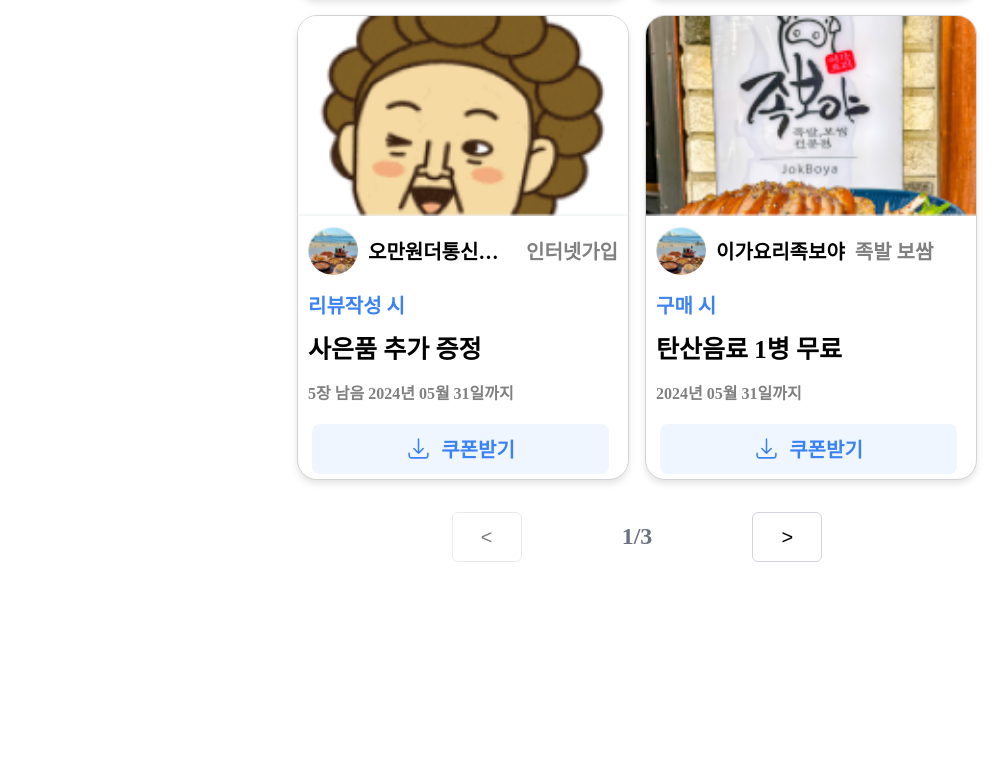
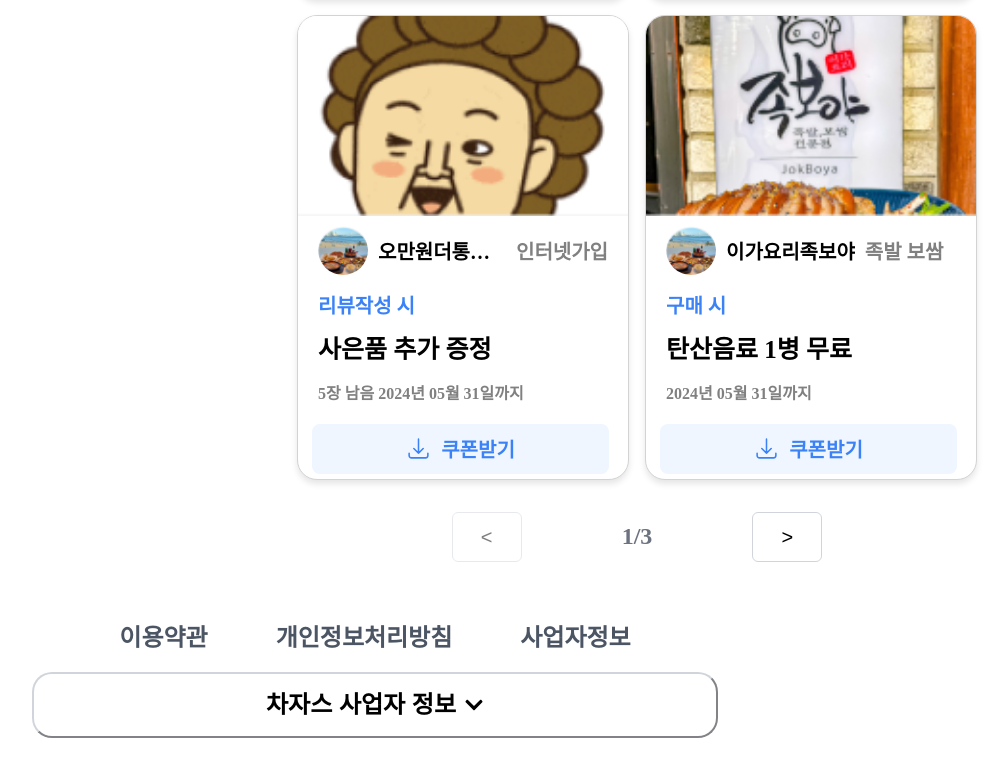
Before and after one commit to vosw1/my_app_test, a Next.js app: page / in a window 1280 px wide. Shown: the part 1352-2111 px from the top of the page, without its empty margins (3-1011 px from the left). Before the commit the page ends 1922 px from the top, so only its background shows below. Built offline with nearby package versions, Linux system fonts and the light colour scheme.

Commit message:
푸터 추가

```diff
--- a/src/app/components/coupon.module.css
+++ b/src/app/components/coupon.module.css
@@ -32,7 +32,7 @@
       white-space: nowrap; /* 텍스트가 한 줄로 표시되도록 설정 */
     text-overflow: ellipsis; /* 넘치는 부분을 '...'으로 표시 */
     font-size: 20px;
-    padding: 0 10px;
+    padding: 0 20px;
 }
 
 /* 클립 이미지, 사용자 이름, 분류 */
@@ -64,7 +64,7 @@
     display: flex; /* flexbox 사용 */
     flex-direction: column; /* 세로 방향 정렬 */
     font-weight: bold;
-    padding: 5px 10px;
+    padding: 5px 20px;
 
 }
 
--- a/src/app/components/coupon_card_list.module.css
+++ b/src/app/components/coupon_card_list.module.css
@@ -16,7 +16,7 @@
     justify-content: center; /* 가로 가운데 정렬 */
     align-items: center; /* 세로 가운데 정렬 */
     gap: 100px; /* 버튼과 텍스트 사이 여백 100px */
-    margin-top: 2rem; /* 네비게이션 상단 여백 */
+    margin: 2rem 0; /* 네비게이션 상단 여백 */
 }
 
 /* 페이지 버튼 */
--- a/src/app/components/event_banner.tsx
+++ b/src/app/components/event_banner.tsx
@@ -2,7 +2,7 @@
 
 import React, { useState } from 'react';
 import Image from 'next/image';
-import styles from './event_banner.module.css'; // 스타일 파일
+import styles from './event_banner.module.css';
 
 interface Banner {
   imageSrc: string;
--- /dev/null
+++ b/src/app/components/footer.module.css
@@ -0,0 +1,73 @@
+/* footer.module.css */
+.footer {
+    background-color: #ffffff; /* 푸터 배경색 */
+    padding: 20px; /* 푸터 내부 여백 */
+    border: none; /* 테두리 없음 */
+    width: 700px; /* 푸터 너비 */
+}
+
+.buttonContainer {
+    @apply flex justify-center gap-4; /* 버튼을 가운데 정렬하고 버튼 간의 여백 유지 */
+}
+
+.button {
+    @apply bg-white border-none text-gray-600 text-2xl font-bold px-4 py-2; /* 버튼 배경색, 테두리 없음, 글자 색상과 크기 설정 */
+    margin: 0 10px; /* 버튼 간의 여백 */
+}
+
+.textContent {
+    @apply text-center text-2xl text-gray-600; /* 가운데 정렬, 글자 크기와 색상 설정 */
+}
+
+.privacyText {
+    @apply text-center text-sm text-gray-600; /* 가운데 정렬, 위쪽 여백, 글자 크기 15px, 색상 설정 */
+    font-size: 18px; /* 글자 크기 18px 설정 */
+    padding: 10px 0; /* 각 셀의 내부 여백을 5px로 설정 */
+}
+
+.businessInfoContent {
+    @apply w-11/12 mx-auto py-4 text-gray-600 text-lg; /* 너비 설정, 가운데 정렬, 내부 여백, 글자 색상과 크기 설정 */
+    padding: 20px 10px; /* 좌우 여백 10px, 위아래 여백 20px */
+}
+
+.businessInfoContent table {
+    @apply w-full border-collapse; /* 테이블 너비 100%와 테두리 병합 */
+}
+
+.businessInfoContent td {
+    @apply border-b border-gray-300; /* 하단 테두리와 색상 설정 */
+    padding: 5px 0; /* 각 셀의 내부 여백을 5px로 설정 */
+}
+
+.businessInfoContent tr {
+    @apply mb-2; /* 각 행 사이의 여백을 10px로 설정 */
+}
+
+.businessInfoContent tr:last-child {
+    @apply mb-0; /* 마지막 행의 여백 제거 */
+}
+
+.businessInfoContent .label {
+    @apply font-bold text-left; /* 글자 두껍게, 왼쪽 정렬 */
+}
+
+.businessInfoContent .value {
+    @apply text-left; /* 왼쪽 정렬 */
+}
+
+.toggleButton {
+    @apply bg-white border-2 border-gray-300 rounded-md text-black font-bold text-2xl flex items-center justify-center cursor-pointer; /* 버튼 배경색, 테두리, 글자 색상과 크기 설정, 가운데 정렬, 커서 포인터 */
+    width: 98%; /* 버튼 너비 */
+    margin: 10px auto 0 auto; /* 버튼 중앙 정렬, 위쪽 여백 10px */
+    border-radius: 20px; /* 테두리 둥글게 설정 */
+    padding: 15px; /* 버튼 내부 여백 */
+    box-shadow: none; /* 그림자 제거 */
+}
+
+.toggleButton .icon {
+    @apply ml-2 text-xl text-black; /* 아이콘 왼쪽 여백, 크기와 색상 설정 */
+}
+
+.businessInfoContent .infoText {
+    font-size: 18px; /* 글자 크기 18px 설정 */
+}
--- a/src/app/components/footer.tsx
+++ b/src/app/components/footer.tsx
@@ -1,69 +1,80 @@
 "use client";
 
 import React, { useState } from 'react';
+import { FaChevronDown, FaChevronUp } from 'react-icons/fa'; // 아이콘 임포트
+import styles from './footer.module.css'; // CSS 모듈 임포트
 
 const Footer: React.FC = () => {
   const [selectedSection, setSelectedSection] = useState<'terms' | 'privacy' | 'business' | null>(null);
   const [showBusinessInfo, setShowBusinessInfo] = useState(false);
 
+  // 사업자 정보 표시/숨기기 토글 함수
   const toggleBusinessInfo = () => {
     setShowBusinessInfo(!showBusinessInfo);
   };
 
   return (
-    <footer className="bg-gray-800 text-white text-center py-4 mt-4">
-      {/* 메뉴 텍스트 */}
-      <div className="flex justify-center gap-10 mb-4">
-        <button onClick={() => setSelectedSection('terms')} className="text-white hover:underline">이용약관</button>
-        <button onClick={() => setSelectedSection('privacy')} className="text-white hover:underline">개인정보처리방침</button>
-        <button onClick={() => setSelectedSection('business')} className="text-white hover:underline">사업자정보</button>
+    <footer className={`text-center py-4 mt-4 border-t border-gray-200 ${styles.footer}`}>
+      {/* 메뉴 버튼들 */}
+      <div className={styles.buttonContainer}>
+        <button onClick={() => setSelectedSection('terms')} className={styles.button}>이용약관</button>
+        <button onClick={() => setSelectedSection('privacy')} className={styles.button}>개인정보처리방침</button>
+        <button onClick={() => setSelectedSection('business')} className={styles.button}>사업자정보</button>
       </div>
 
       {/* 선택된 내용 */}
-      <div className="text-center px-4 py-6 bg-white border border-gray-300 rounded-lg mx-2">
-        {selectedSection === 'terms' && <p>이용약관 내용이 여기에 표시됩니다.</p>}
-        {selectedSection === 'privacy' && <p>개인정보처리방침 내용이 여기에 표시됩니다.</p>}
+      <div className={`px-4 py-6 bg-white border border-gray-300 rounded-lg mx-2 ${styles.textContent}`}>
+        {selectedSection === 'terms' && <p className={styles.textContent}>이용약관 내용이 여기에 표시됩니다.</p>}
+        {selectedSection === 'privacy' && (
+          <p className={styles.privacyText}>
+            차자스는 통신판매중개사로 거래 당사자가 아니므로, 판매자가 등록한 상품 정보 및 거래 등에 대해 책임을 지지 않습니다. 단, 차자스가 판매자로 등록하여 판매한 판매자에 대해서는 책임을 부담합니다.
+          </p>
+        )}
         {selectedSection === 'business' && (
-          <>
+          <p className={styles.textContent}>사업자 정보 내용이 여기에 표시됩니다.</p>
+        )}
+      </div>
+
+      {/* 차자스 사업자 정보 버튼과 내용 */}
+      <div className="text-center mt-4">
         <button
           onClick={toggleBusinessInfo}
-              className="bg-white border border-gray-300 rounded-lg px-4 py-2 font-bold text-black"
+          className={styles.toggleButton}
         >
-              사업자 정보
+          차자스 사업자 정보
+          {showBusinessInfo ? <FaChevronUp className={styles.icon} /> : <FaChevronDown className={styles.icon} />}
         </button>
         {showBusinessInfo && (
-              <div className="mt-4 p-4 border border-gray-300 bg-white rounded-lg">
-                <table className="w-full text-left">
+          <div className={styles.businessInfoContent}>
+            <table>
               <tbody>
                 <tr>
-                      <td className="py-2 px-4 font-semibold">상호</td>
-                      <td className="py-2 px-4">차자스</td>
+                  <td className={styles.label}>상호</td>
+                  <td className={styles.value}>차자스</td>
                 </tr>
                 <tr>
-                      <td className="py-2 px-4 font-semibold">대표자</td>
-                      <td className="py-2 px-4">김민석</td>
+                  <td className={styles.label}>대표자</td>
+                  <td className={styles.value}>김민석</td>
                 </tr>
                 <tr>
-                      <td className="py-2 px-4 font-semibold">주소</td>
-                      <td className="py-2 px-4">부산광역시 북구 만덕대로 134</td>
+                  <td className={styles.label}>주소</td>
+                  <td className={styles.value}>부산광역시 북구 만덕대로 134</td>
                 </tr>
                 <tr>
-                      <td className="py-2 px-4 font-semibold">사업자등록번호</td>
-                      <td className="py-2 px-4">123-45-67890</td>
+                  <td className={styles.label}>사업자등록번호</td>
+                  <td className={styles.value}>123-45-67890</td>
                 </tr>
                 <tr>
-                      <td className="py-2 px-4 font-semibold">통신판매업신고</td>
-                      <td className="py-2 px-4">제0000-땡땡땡땡-1234호</td>
+                  <td className={styles.label}>통신판매업신고</td>
+                  <td className={styles.value}>제0000-땡땡땡땡-1234호</td>
                 </tr>
                 <tr>
-                      <td className="py-2 px-4 font-semibold">포스팅사업자</td>
-                      <td className="py-2 px-4">땡땡</td>
+                  <td className={styles.label}>포스팅사업자</td>
+                  <td className={styles.value}>땡땡</td>
                 </tr>
               </tbody>
             </table>
           </div>
-            )}
-          </>
         )}
       </div>
     </footer>
--- a/src/app/layout.tsx
+++ b/src/app/layout.tsx
@@ -4,8 +4,6 @@
 import AppBar from './components/appbar';
 import SearchBar from './components/search';
 
-// Layout 컴포넌트는 전체 애플리케이션의 레이아웃을 정의합니다.
-// children 프로퍼티를 통해 콘텐츠를 삽입할 수 있습니다.
 const Layout: React.FC<{ children: React.ReactNode }> = ({ children }) => {
   return (
     <html lang="en">
@@ -13,12 +11,9 @@
         <div className="flex flex-col min-h-screen">
           <AppBar />
           <SearchBar />
-
-          <main className="flex-1 p-4 overflow-auto">
+          <main className="flex-1 p-4 overflow-auto main-content">
             {children}
           </main>
-
-          <footer />
           <BottomNav />
         </div>
       </body>
--- a/src/app/page.tsx
+++ b/src/app/page.tsx
@@ -4,6 +4,8 @@
 import ItemList from './components/item_list';
 import EventBanner from './components/event_banner';
 import CouponCardList from './components/coupon_card_list';
+import Footer from './components/footer';
+
 
 const banners = [
   { imageSrc: '/images/banner1.png', altText: 'Banner 1' },
@@ -120,6 +122,7 @@
 ];
 
 const itemsPerPage = 4; // 페이지당 아이템 수
+const bottomNavHeight = 100; // 바텀 네비게이션의 높이(px)
 
 export default function HomePage() {
   const [currentPage, setCurrentPage] = useState(1);
@@ -135,24 +138,18 @@
 
   return (
     <div className="flex flex-col min-h-screen font-sans">
-      {/* 메인 콘텐츠 */}
-      <main className="flex-1 flex flex-col p-4">
+      <main className="flex-1 flex flex-col p-4" style={{ paddingBottom: `${bottomNavHeight}px` }}>
         <ItemList />
-        {/* 이벤트 배너 */}
         <EventBanner banners={banners} />
-
-        {/* 인기 쿠폰 */}
-        <h1 style={{ paddingTop: '30px', paddingLeft:'15px'}} className="text-2xl font-bold">인기 쿠폰</h1>
+        <h1 style={{ paddingTop: '30px', paddingLeft: '15px' }} className="text-2xl font-bold">인기 쿠폰</h1>
         <CouponCardList
           coupons={currentCoupons}
           currentPage={currentPage}
           totalPages={totalPages}
           onPageChange={handlePageChange}
         />
+        <Footer />
       </main>
-
-      {/* 푸터 */}
-      <footer />
     </div>
   );
 }
```
Lines whose indentation alone changed are shown as unchanged.
